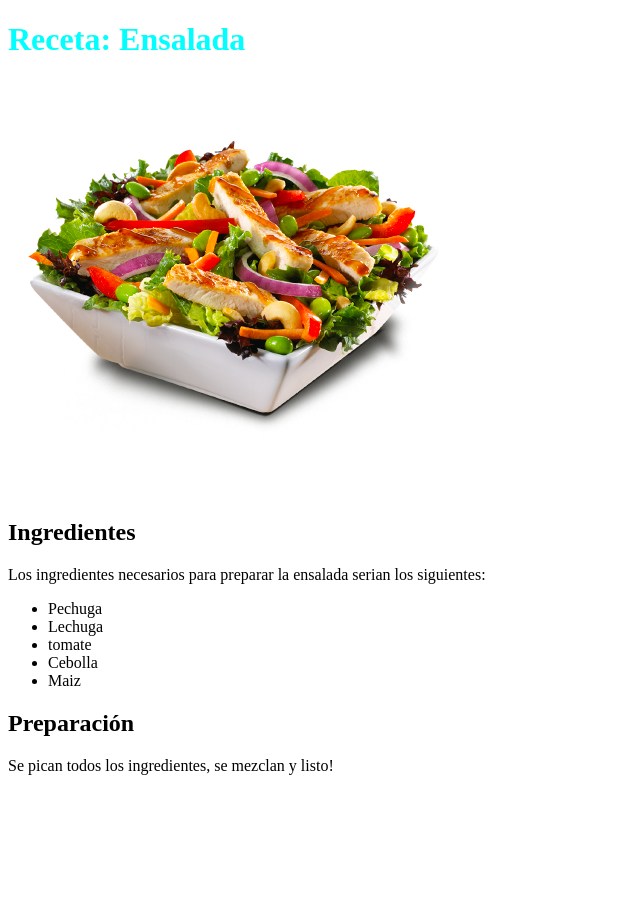
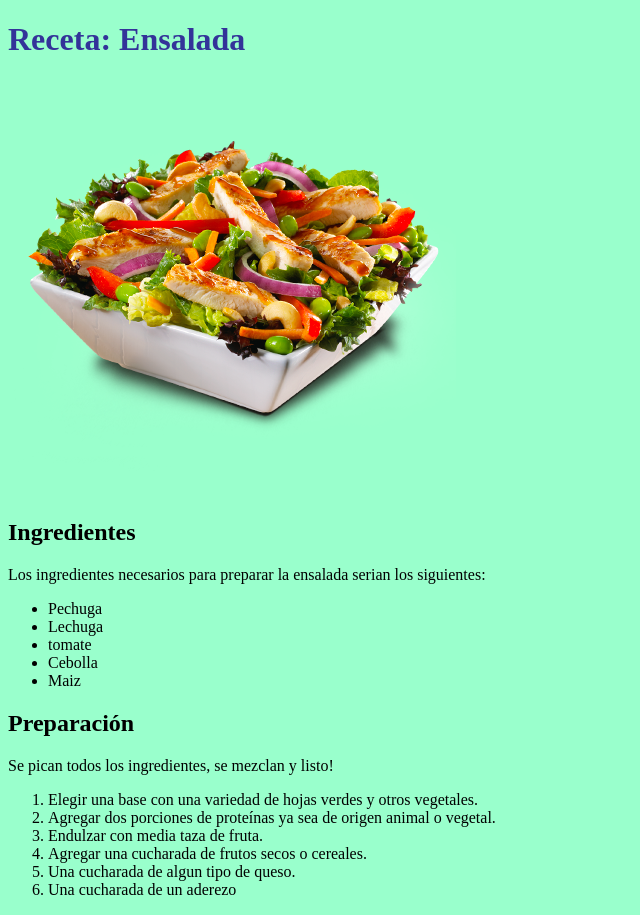
Before and after one commit to TitanStudios/aspirantes-mir-html-y-css, a plain HTML site: page ejercicio1-html-y-css/index.html in a window 1280 px wide. Shown: the whole page, without its empty margins (0-640 px from the left). Before the commit the page ends 800 px from the top, so only its background shows below. Drawn offline with Linux system fonts and the light colour scheme.

Commit message:
Lista ordenada - ejercicios bonus

```diff
--- a/ejercicio1-html-y-css/estilos.css
+++ b/ejercicio1-html-y-css/estilos.css
@@ -1,3 +1,6 @@
 h1 {
-    color: aqua;
+    color:  #333399;
 }
+body {
+    background-color:  #99ffcc;
+}
--- a/ejercicio1-html-y-css/index.html
+++ b/ejercicio1-html-y-css/index.html
@@ -21,5 +21,13 @@
     </ul>
     <h2>Preparación</h2>
     <p>Se pican todos los ingredientes, se mezclan y listo!</p>
+    <ol>
+        <li>Elegir una base con una variedad de hojas verdes y otros vegetales.</li>
+        <li>Agregar dos porciones de proteínas ya sea de origen animal o vegetal.</li>
+        <li>Endulzar con media taza de fruta.</li>
+        <li>Agregar una cucharada de frutos secos o cereales.</li>
+        <li>Una cucharada de algun tipo de queso.</li>
+        <li>Una cucharada de un aderezo</li>
+    </ol>
 </body>
 </html>
```
